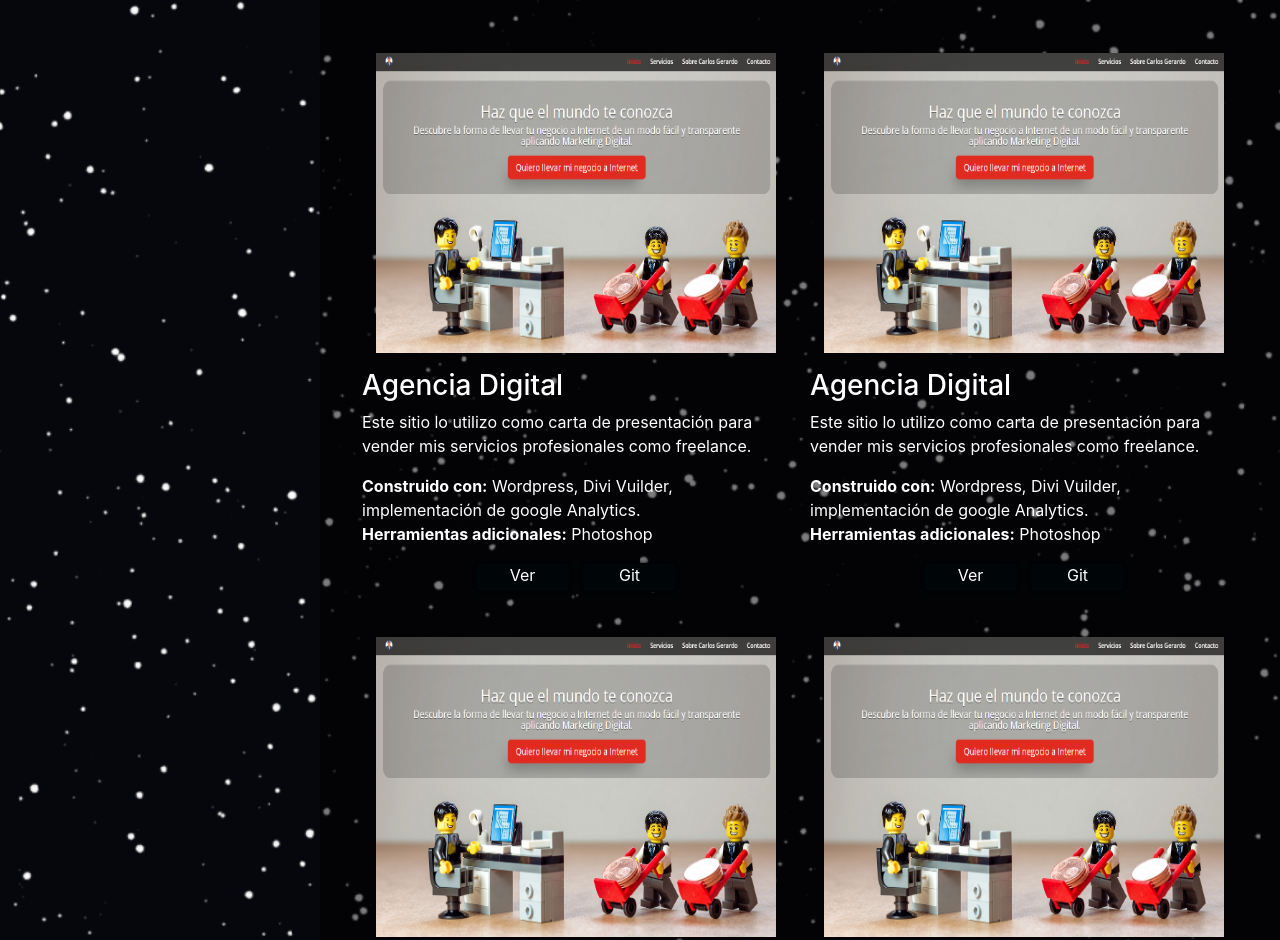
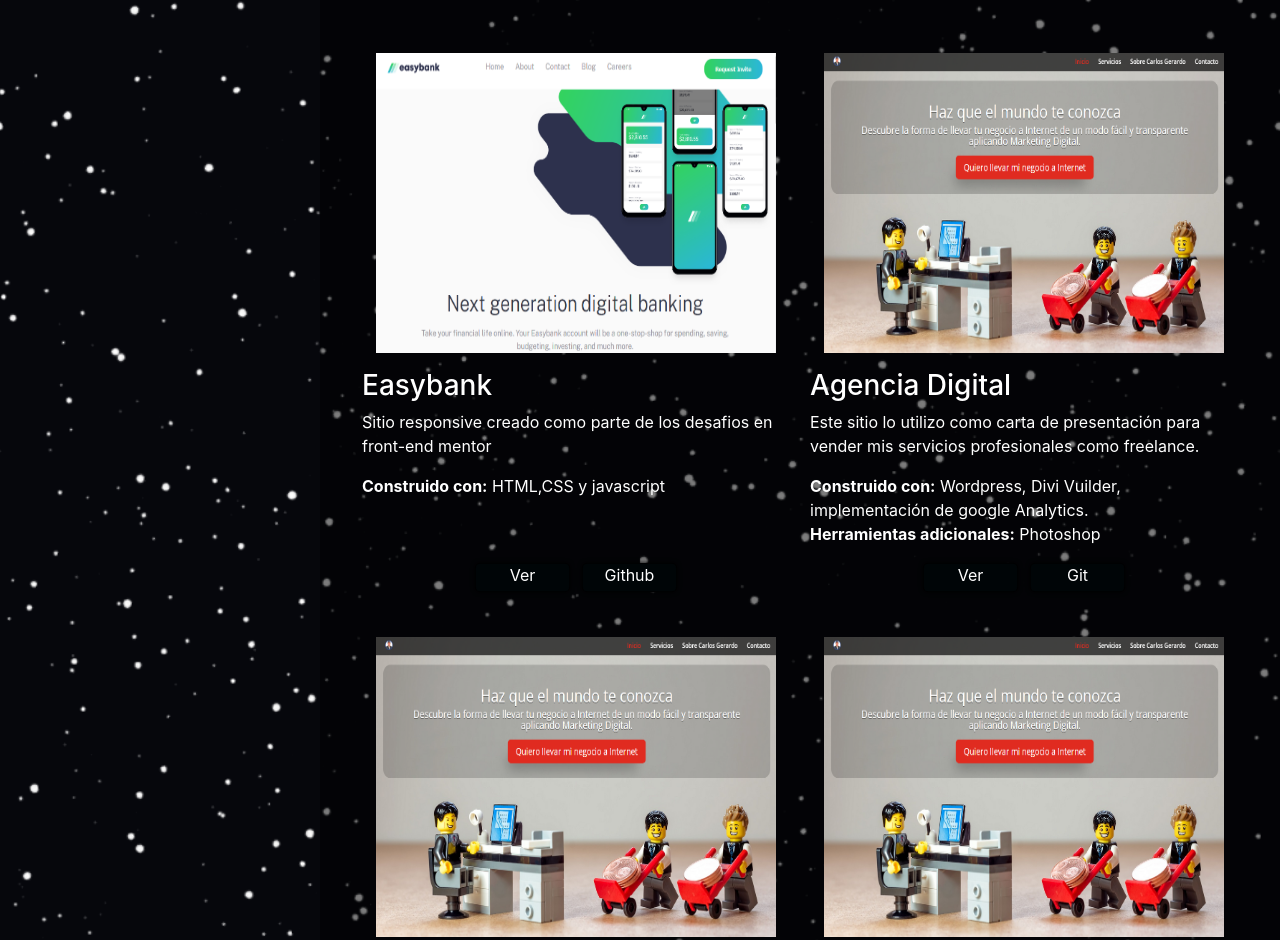
Before and after one commit to CarlosGerardo27/Portafolio, a plain HTML site: page index.html in a window 1280 px wide. Shown: the part 1957-2897 px from the top of the page. Drawn offline with Linux system fonts and the light colour scheme.

Commit message:
Se agrego proyecto easybank

```diff
--- a/index.html
+++ b/index.html
@@ -127,20 +127,18 @@
               <article class="proyectos__element">
                 <figure>
                   <img
-                    src="Assets/img/carlosrochasite.png"
-                    alt="Agencia-digital"
+                    src="Assets/img/easybank.png"
+                    alt="Easybank"
                   />
                 </figure>
-                <h3>Agencia Digital</h3>
-                <p>Este sitio lo utilizo como carta de presentación para vender mis servicios profesionales como freelance.</p>
+                <h3>Easybank</h3>
+                <p>Sitio responsive creado como parte de los desafios en front-end mentor</p>
                 <p>
-                  <strong>Construido con:</strong> Wordpress, Divi Vuilder,  implementación de
-                  google Analytics. <br />
-                  <strong> Herramientas adicionales:</strong> Photoshop <br />
+                  <strong>Construido con:</strong> HTML,CSS y javascript <br/><br/><br/>
                 </p>
                 <span>
-                  <p class="button"><a href="#" target="_blank">Ver</a></p>
-                  <p class="button"><a href="#" target="_blank">Git</a></p>
+                  <p class="button"><a href="https://carlosgerardo27.github.io/easybank/" target="_blank">Ver</a></p>
+                  <p class="button"><a href="https://github.com/CarlosGerardo27/easybank" target="_blank">Github</a></p>
                 </span>
               </article>
               <article class="proyectos__element">
@@ -203,7 +201,7 @@
             </div>
             <div
               id="hojadevida"
-              class="central-section__item central-section__item--3"
+              class="central-section__item"
             >
               <h2>Hoja de Vida</h2>
               <embed src="/Assets/Files/CV Carlos Rocha 2020 W .pdf" type="application/pdf" width="100%" height="600px" />
```
Also changed, not shown: Assets/img/easybank.png (added).
